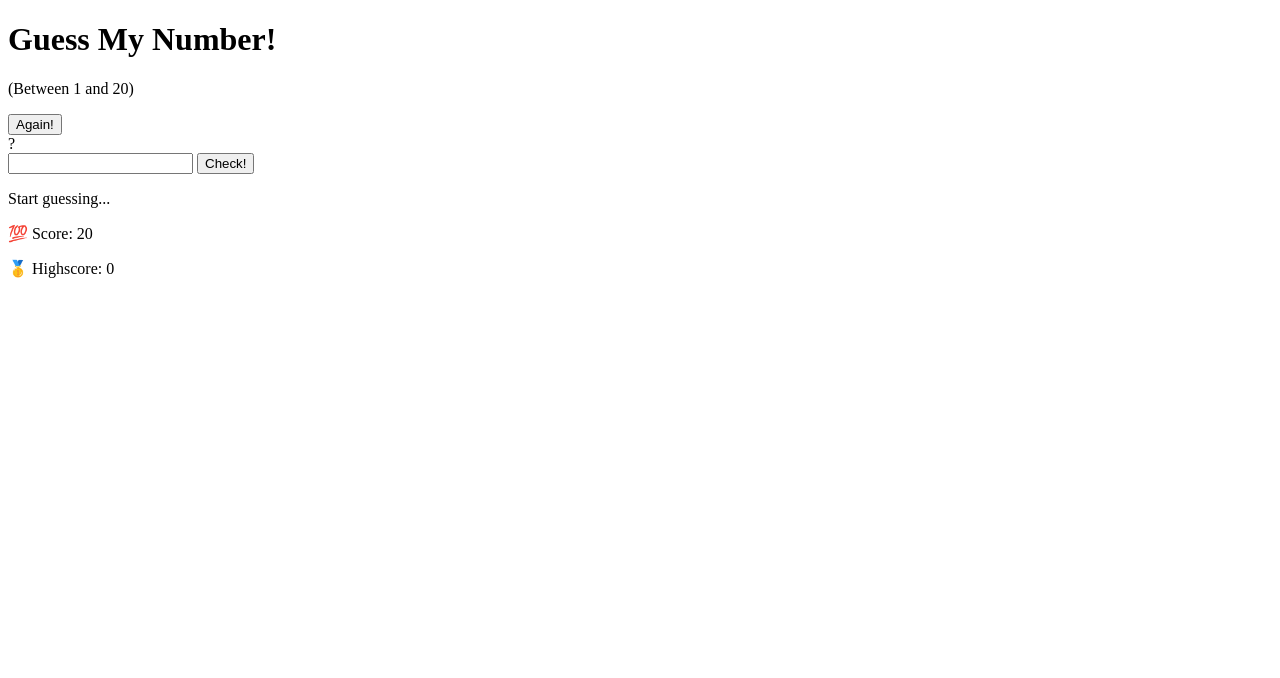
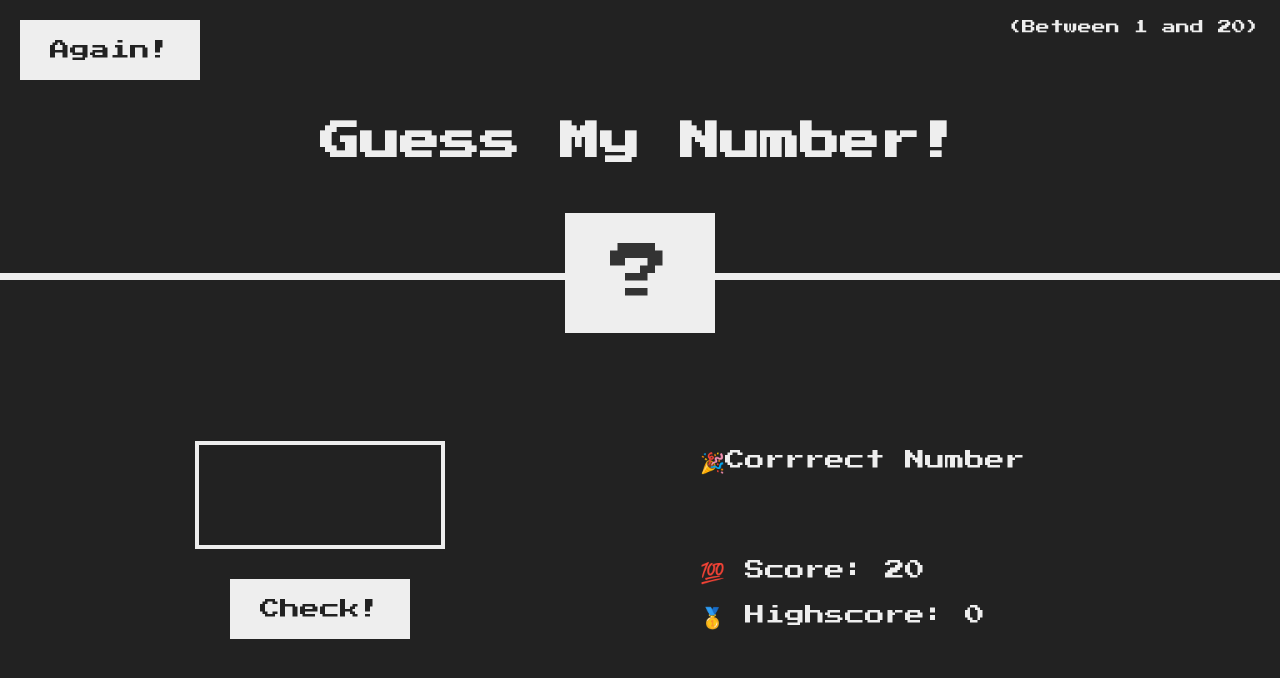
Before and after one commit to minhaz50/Guess-my-number, a plain HTML site: page index.html in a window 1280 px wide. Drawn offline with Linux system fonts and the light colour scheme.

Commit message:
css file added

```diff
--- a/index.html
+++ b/index.html
@@ -1,14 +1,12 @@
 <!DOCTYPE html>
 <html lang="en">
-
 <head>
-    <meta charset="UTF-8" />
-    <meta name="viewport" content="width=device-width, initial-scale=1.0" />
-    <meta http-equiv="X-UA-Compatible" content="ie=edge" />
-    <link rel="stylesheet" href="style.css" />
-    <title>Guess My Number!</title>
+    <meta charset="UTF-8">
+    <meta http-equiv="X-UA-Compatible" content="IE=edge">
+    <meta name="viewport" content="width=device-width, initial-scale=1.0">
+    <title>Guess My Number</title>
+    <link rel="stylesheet" href="style.css">
 </head>
-
 <body>
     <header>
         <h1>Guess My Number!</h1>
@@ -31,7 +29,6 @@
             </p>
         </section>
     </main>
-    <script src="seript.js"></script>
+    <script src="script.js"></script>
 </body>
-
 </html>
--- /dev/null
+++ b/script.js
@@ -0,0 +1,3 @@
+
+console.log(document.querySelector('.message').textContent);
+document.querySelector('.message').textContent = '🎉Corrrect Number';
--- /dev/null
+++ b/style.css
@@ -0,0 +1,119 @@
+@import url("https://fonts.googleapis.com/css?family=Press+Start+2P&display=swap");
+
+* {
+  margin: 0;
+  padding: 0;
+  box-sizing: inherit;
+}
+
+html {
+  font-size: 62.5%;
+  box-sizing: border-box;
+}
+
+body {
+  font-family: "Press Start 2P", sans-serif;
+  color: #eee;
+  background-color: #222;
+  /* background-color: #60b347; */
+}
+
+/* LAYOUT */
+header {
+  position: relative;
+  height: 35vh;
+  border-bottom: 7px solid #eee;
+}
+
+main {
+  height: 65vh;
+  color: #eee;
+  display: flex;
+  align-items: center;
+  justify-content: space-around;
+}
+
+.left {
+  width: 52rem;
+  display: flex;
+  flex-direction: column;
+  align-items: center;
+}
+
+.right {
+  width: 52rem;
+  font-size: 2rem;
+}
+
+/* ELEMENTS STYLE */
+h1 {
+  font-size: 4rem;
+  text-align: center;
+  position: absolute;
+  width: 100%;
+  top: 52%;
+  left: 50%;
+  transform: translate(-50%, -50%);
+}
+
+.number {
+  background: #eee;
+  color: #333;
+  font-size: 6rem;
+  width: 15rem;
+  padding: 3rem 0rem;
+  text-align: center;
+  position: absolute;
+  bottom: 0;
+  left: 50%;
+  transform: translate(-50%, 50%);
+}
+
+.between {
+  font-size: 1.4rem;
+  position: absolute;
+  top: 2rem;
+  right: 2rem;
+}
+
+.again {
+  position: absolute;
+  top: 2rem;
+  left: 2rem;
+}
+
+.guess {
+  background: none;
+  border: 4px solid #eee;
+  font-family: inherit;
+  color: inherit;
+  font-size: 5rem;
+  padding: 2.5rem;
+  width: 25rem;
+  text-align: center;
+  display: block;
+  margin-bottom: 3rem;
+}
+
+.btn {
+  border: none;
+  background-color: #eee;
+  color: #222;
+  font-size: 2rem;
+  font-family: inherit;
+  padding: 2rem 3rem;
+  cursor: pointer;
+}
+
+.btn:hover {
+  background-color: #ccc;
+}
+
+.message {
+  margin-bottom: 8rem;
+  height: 3rem;
+}
+
+.label-score {
+  margin-bottom: 2rem;
+}
```
Also changed, not shown: seript.js (deleted).
